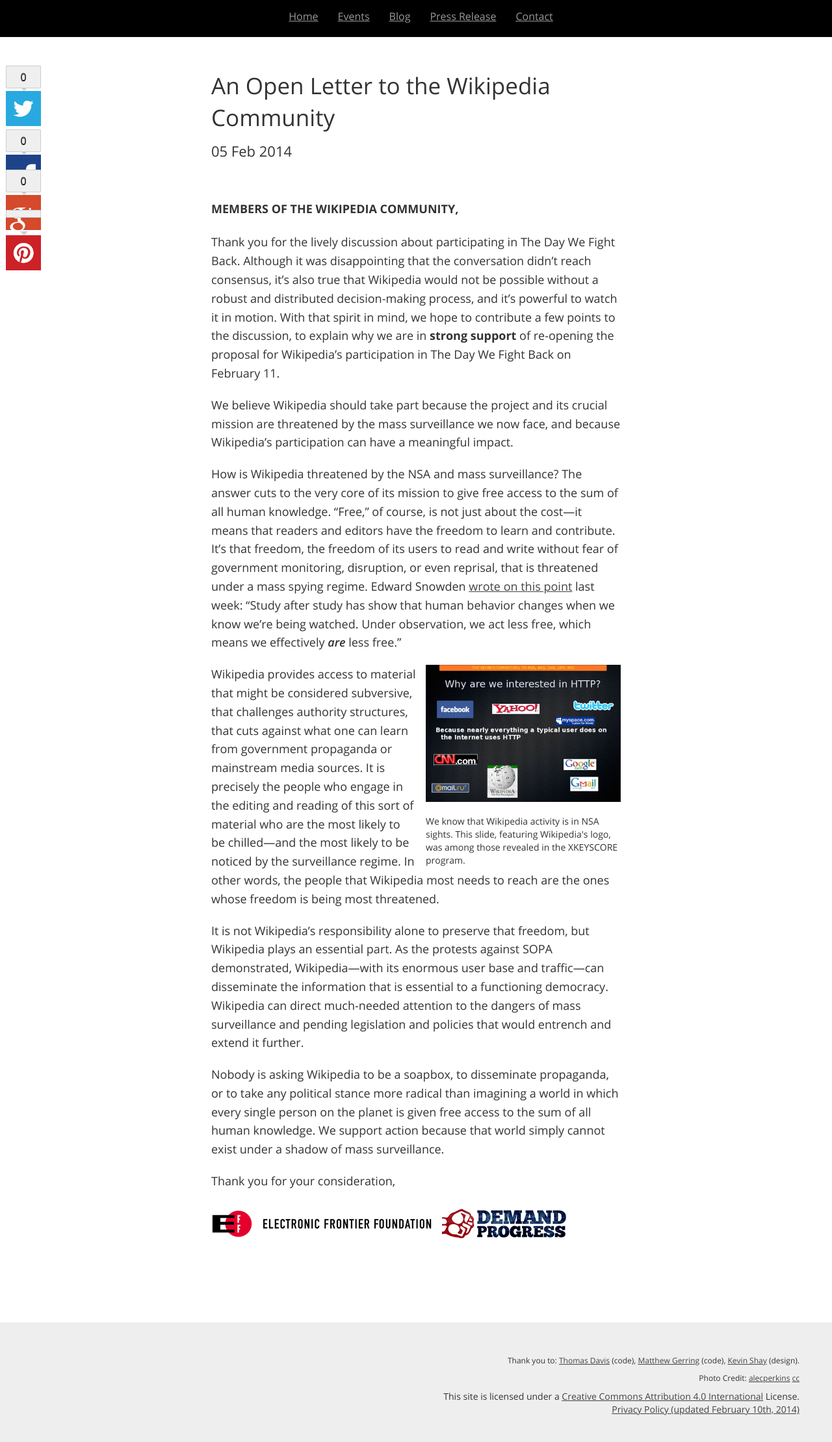
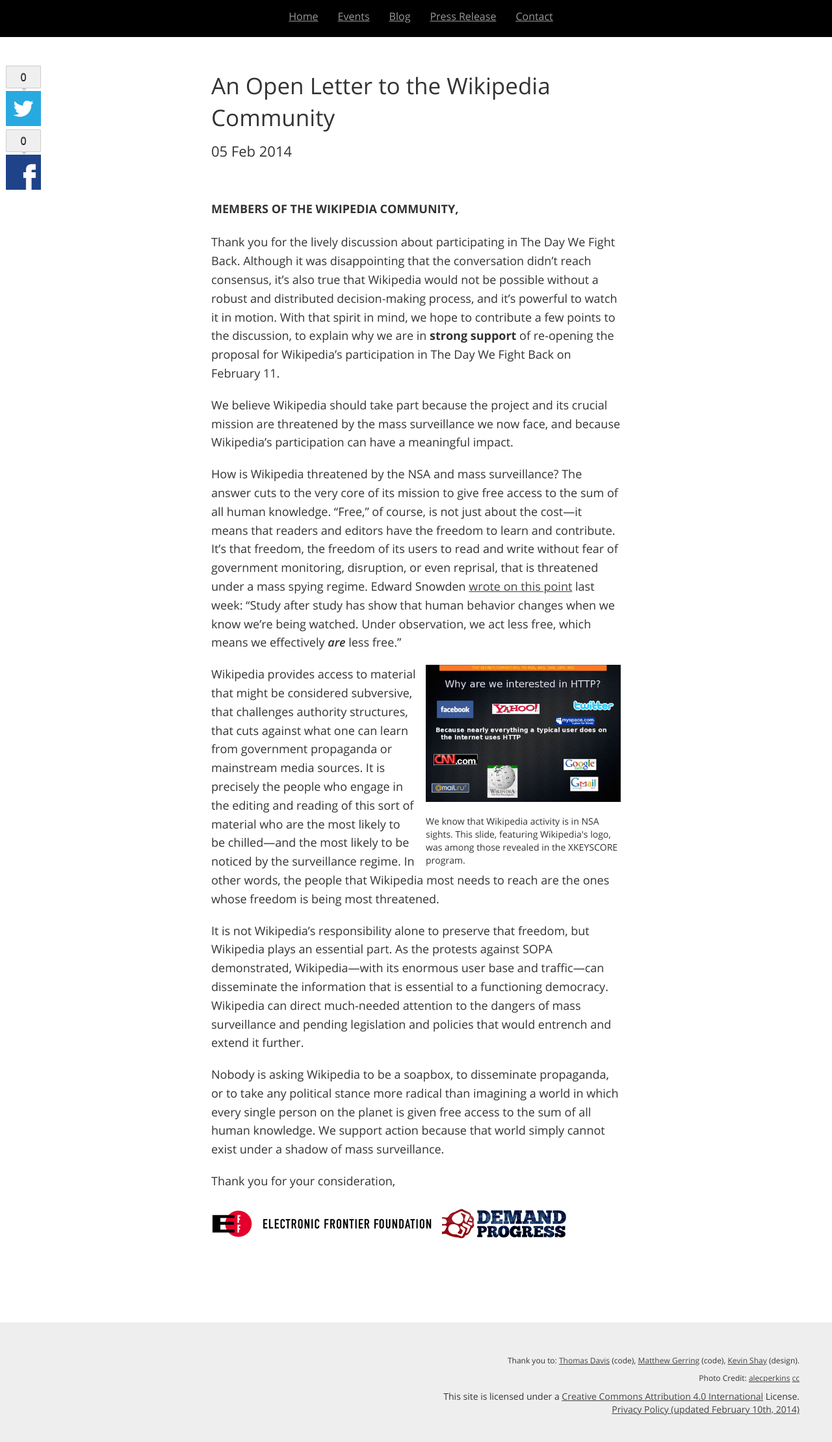
Before and after one commit to tfrce/thedaywefightback, a Jekyll site: the page built from _posts/2014-02-05-open-letter-to-wikipedia.markdown, in a window 1280 px wide. Shown: the whole page at 65% size. Built offline with Jekyll 4.4.1, drawn with Linux system fonts in a browser that asks for light colours; Markdown is read by kramdown in place of the engine named in the settings; comment, search, counter and statistics services are not loaded.

Commit message:
fixing share sidebar

```diff
--- a/_includes/social_sidebar.html
+++ b/_includes/social_sidebar.html
@@ -6,11 +6,13 @@
         <a href="{{ page.facebook_share_link }}" data-network="facebook" count="0" target="_blank" class="social-count facebook-button twlinkthis">
             <div class="sicon" id="sfb"></div>
         </a>
+        {% if page.layout == "home-international" or page.layout == "home" %}
         <a count="0" href="{{ page.google_share_link }}" data-network="googleplus" target="_blank" class="social-count google-button gpluslinkthis">
         	<div class="sicon" id="sgplus"></div>
         </a>
         <a href="http://www.tumblr.com/reblog/76297516785/RnSfIgVu" target="_blank" class="social-count tumblr-button">
         	<div class="sicon" id="stumblr"></div>
         </a>
+      {% endif %}
     </div>
       {% endif %}
```
